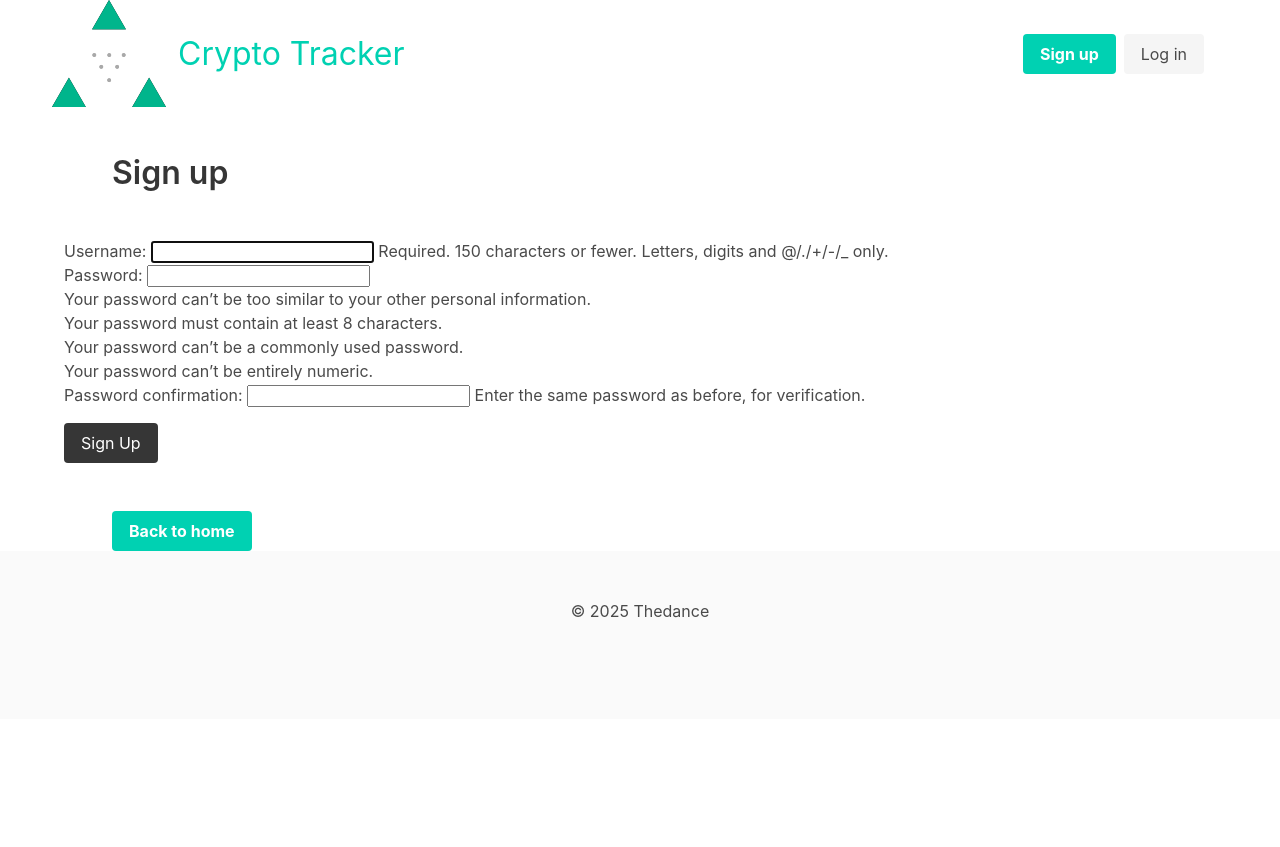
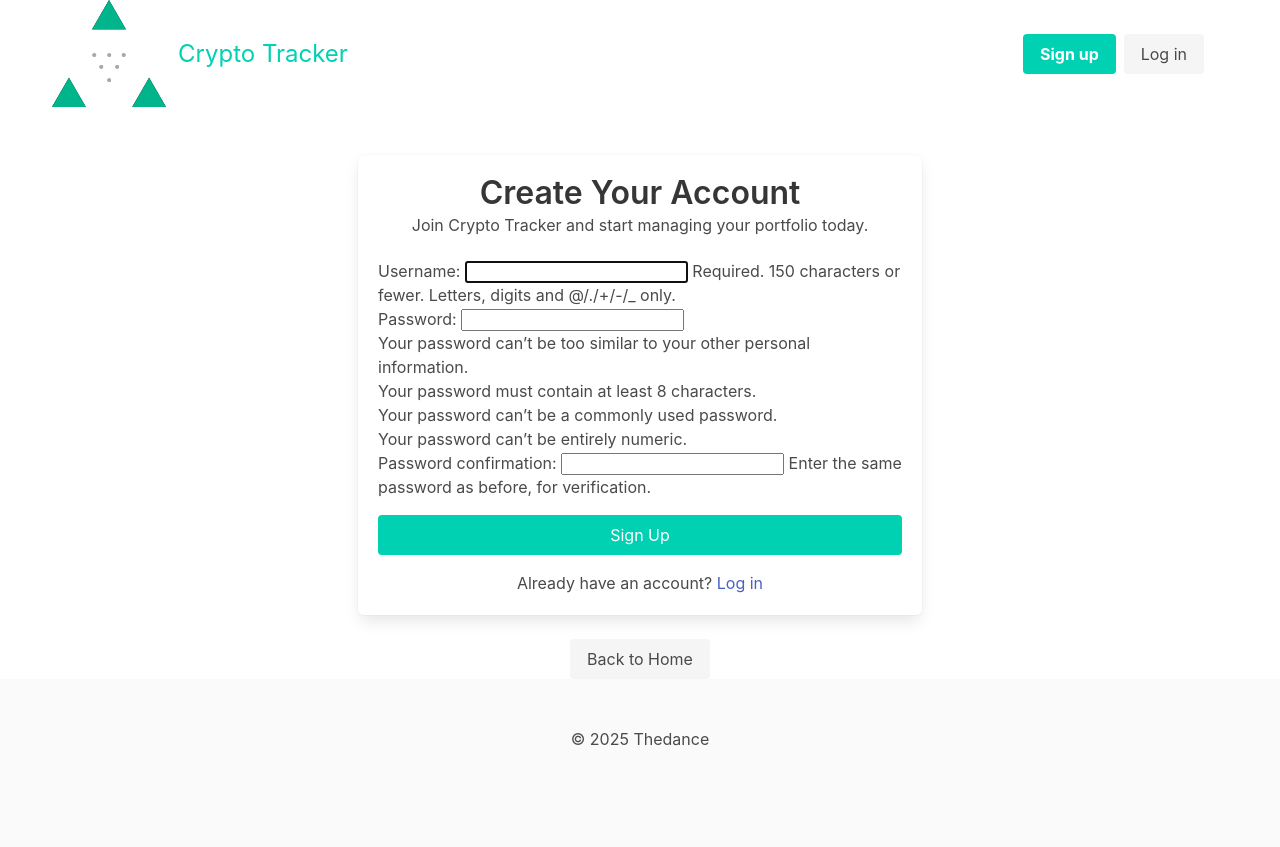
Before and after one commit to 0xthedance/cryptotracker, a Django app: page /sign_up/ in a window 1280 px wide. Before the commit the page ends 618 px from the top, so only its background shows below. Run offline with Django 5.2, Linux system fonts and the light colour scheme; parts of the project's set-up code (start-up, migrations or seed data) failed here and were passed over; some libraries are stand-ins or nearby versions.

Commit message:
Improve templates

```diff
--- a/cryptotracker/templates/base.html
+++ b/cryptotracker/templates/base.html
@@ -17,7 +17,7 @@
             <img src="{% static "cryptotracker/Logo_Amamu.png" %}" />
 
 
-      <a class="navbar-item has-text-primary is-size-3" href="{% url "home" %}">Crypto Tracker</a>
+      <a class="navbar-item has-text-primary is-size-4" href="{% url "home" %}">Crypto Tracker</a>
 
     <a role="button" class="navbar-burger" aria-label="menu" aria-expanded="false" data-target="navbarBasicExample">
       <span aria-hidden="true"></span>
@@ -33,8 +33,10 @@
 
         <div class="buttons">
           {% if request.user.is_active %}
-                          <a class="button is-primary" href="{% url "portfolio" %}">{{request.user}} </a>
-
+          <a class="button is-light" href="{% url 'portfolio' %}">
+            <span class="icon"><i class="fas fa-user"></i></span>
+            <span>{{ request.user }}</span>
+        </a>
               {% include "registration/_logout.html" %}
 
           {% else %}
@@ -57,6 +59,7 @@
     <!-- Accounts Tab -->
     <li class="{% if request.resolver_match.url_name == 'accounts' %}is-active{% endif %}">
       <a href="{% url 'accounts' %}">
+        <span class="icon"><i class="fas fa-wallet"></i></span>
         <span>Accounts</span>
       </a>
     </li>
@@ -65,6 +68,7 @@
     <!-- Address Tab -->
     <li class="{% if request.resolver_match.url_name == 'addresses' %}is-active{% endif %}">
       <a href="{% url 'addresses' %}">
+        <span class="icon"><i class="fas fa-address-book"></i></span>
         <span>Addresses</span>
       </a>
     </li>
@@ -72,6 +76,7 @@
      <!-- Portfolio Tab -->
      <li class="{% if request.resolver_match.url_name == 'portfolio' %}is-active{% endif %}">
        <a href="{% url 'portfolio' %}">
+        <span class="icon"><i class="fas fa-chart-line"></i></span>
          <span>Portfolio</span>
        </a>
      </li>
@@ -79,18 +84,21 @@
      <!-- Staking Tab -->
      <li class="{% if request.resolver_match.url_name == 'staking' %}is-active{% endif %}">
        <a href="{% url 'staking' %}">
+        <span class="icon"><i class="fas fa-coins"></i></span>
          <span>Staking</span>
        </a>
      </li>
     <!-- Rewards Tab -->
     <li class="{% if request.resolver_match.url_name == 'rewards' %}is-active{% endif %}">
       <a href="{% url 'rewards' %}">
+        <span class="icon"><i class="fas fa-gift"></i></span>
         <span>Rewards</span>
       </a>
     </li>
     <!-- Stadistics Tab -->
     <li class="{% if request.resolver_match.url_name == 'statistics' %}is-active{% endif %}">
       <a href="{% url 'statistics' %}">
+        <span class="icon"><i class="fas fa-chart-pie"></i></span>
         <span>Statistics</span>
       </a>
     </li>
--- a/cryptotracker/templates/registration/sign_up.html
+++ b/cryptotracker/templates/registration/sign_up.html
@@ -1,17 +1,32 @@
 {% extends "base.html" %}
 
 {% block content %}
-<div class="container">
+<div class="container mt-6">
+    <div class="columns is-centered">
+        <div class="column is-half">
+            <div class="box">
+                <h2 class="title is-3 has-text-centered">Create Your Account</h2>
+                <p class="subtitle is-6 has-text-centered">Join Crypto Tracker and start managing your portfolio today.</p>
 
-    <h2 class = "title is-3 mx-6 my-6">Sign up</h2>
+                <form method="post">
+                    {% csrf_token %}
+                    {{ form.as_p }}
+                    <div class="field mt-4">
+                        <div class="control">
+                            <input class="button is-primary is-fullwidth" type="submit" value="Sign Up" />
+                        </div>
+                    </div>
+                    <input type="hidden" name="next" value="{% url 'portfolio' %}" />
+                </form>
 
-    <form method="post">
-        {% csrf_token %}
-        {{ form.as_p }}
-        <input class="button is-dark mt-4" type="submit" value="Sign Up" />
-        <input type="hidden" name="next" value="{% url 'portfolio' %}" />
-    </form>
-    <a class="button mx-6 is-primary mt-6" href="{% url "home" %}">              <strong>Back to home</strong>
-    </a>
+                <div class="has-text-centered mt-4">
+                    <p>Already have an account? <a href="{% url 'login' %}" class="has-text-link">Log in</a></p>
+                </div>
+            </div>
+            <div class="has-text-centered mt-4">
+                <a class="button is-light" href="{% url 'home' %}">Back to Home</a>
+            </div>
+        </div>
+    </div>
 </div>
 {% endblock content %}
```
Also changed, not shown: cryptotracker/templates/accounts.html (+19 -16 lines), cryptotracker/templates/addresses.html (+25 -21 lines), cryptotracker/templates/home.html (+16 -9 lines), cryptotracker/templates/registration/login.html (+25 -12 lines).
